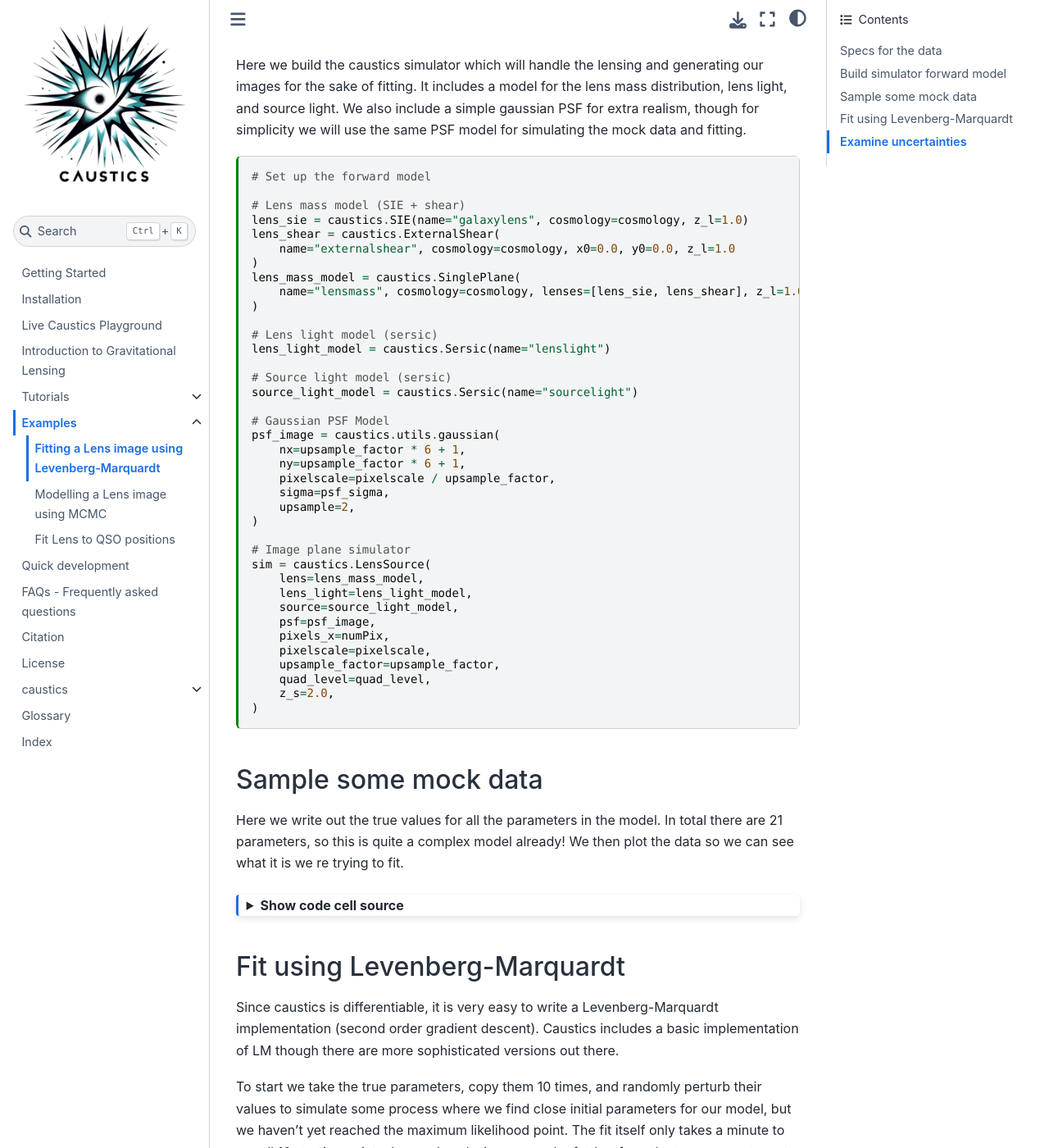
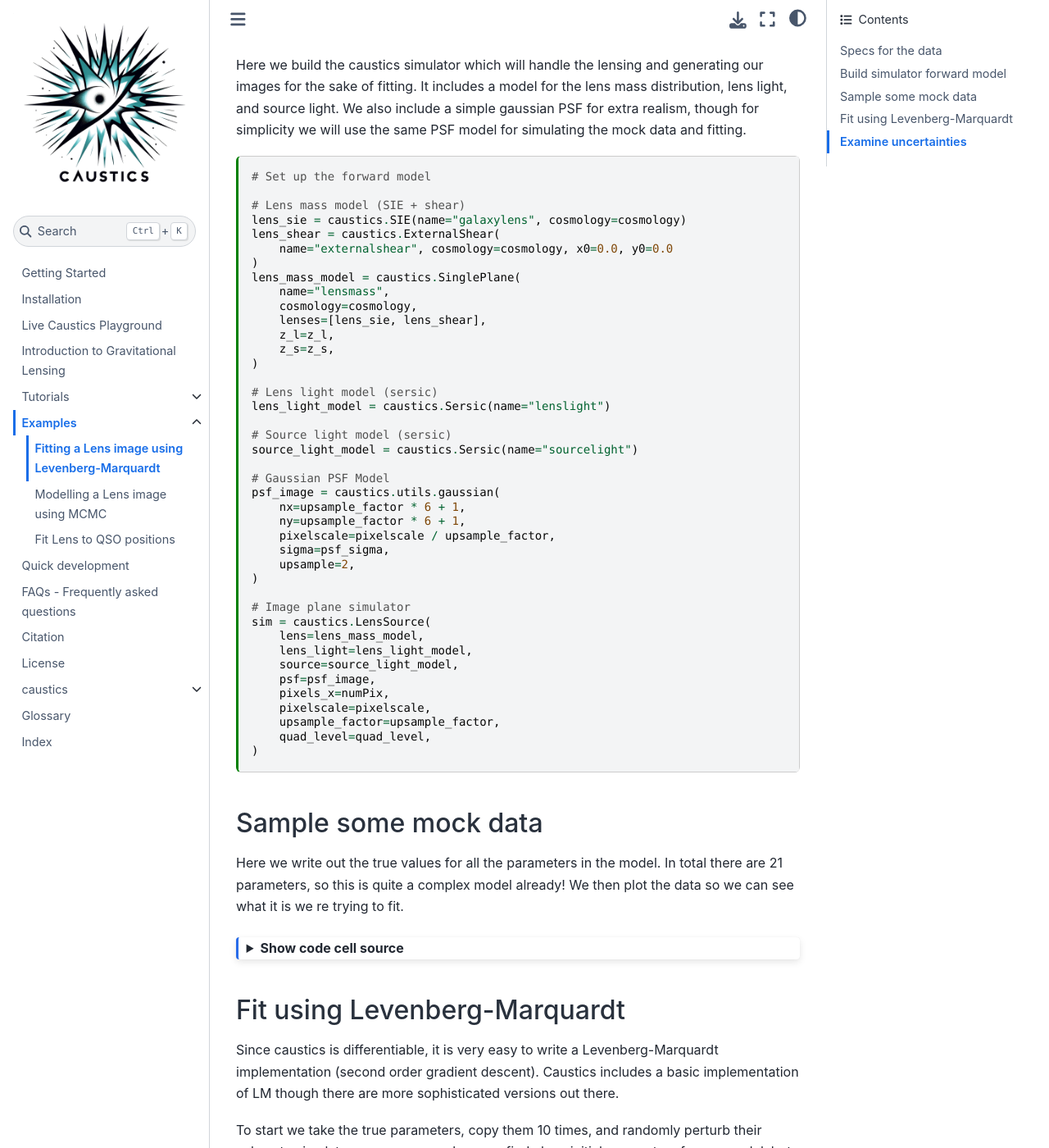
Before and after one commit to Ciela-Institute/caustics, a Jupyter Book: the page built from docs/source/examples/Example_ImageFit_LM.ipynb, in a window 1280 px wide and 1400 px high, scrolled down 1195 px. Shown: the whole window at 82% size. Built offline with Jupyter Book 1.0.4 settings and Sphinx 7.4.7 and the Sphinx Book theme 1.1.4, drawn with Linux system fonts in a browser that asks for light colours; pages that are not in the unit, such as notebooks, are missing from menus; some of the changed lines change nothing that is shown.

Commit message:
update docs with new z_s param

```diff
--- a/README.md
+++ b/README.md
@@ -36,13 +36,13 @@
 import torch
 
 cosmology = caustics.FlatLambdaCDM()
-sie = caustics.SIE(cosmology=cosmology, name="lens")
+sie = caustics.SIE(cosmology=cosmology, name="lens", z_l=0.5, z_s=1.0)
 src = caustics.Sersic(name="source")
 lnslt = caustics.Sersic(name="lenslight")
 
 x = torch.tensor([
-#   z_s  z_l   x0   y0   q    phi     b    x0   y0   q     phi    n    Re
-    1.5, 0.5, -0.2, 0.0, 0.4, 1.5708, 1.7, 0.0, 0.0, 0.5, -0.985, 1.3, 1.0,
+#   x0   y0   q    phi     b    x0   y0   q     phi    n    Re
+    -0.2, 0.0, 0.4, 1.5708, 1.7, 0.0, 0.0, 0.5, -0.985, 1.3, 1.0,
 #   Ie    x0   y0   q    phi  n   Re   Ie
     5.0, -0.2, 0.0, 0.8, 0.0, 1., 1.0, 10.0
 ])  # fmt: skip
--- a/docs/source/intro.md
+++ b/docs/source/intro.md
@@ -30,13 +30,13 @@
 import torch
 
 cosmology = caustics.FlatLambdaCDM()
-sie = caustics.SIE(cosmology=cosmology, name="lens")
+sie = caustics.SIE(cosmology=cosmology, name="lens", z_l=0.5, z_s=1.0)
 src = caustics.Sersic(name="source")
 lnslt = caustics.Sersic(name="lenslight")
 
 x = torch.tensor([
-#   z_s  z_l   x0   y0   q    phi     b    x0   y0   q     phi    n    Re
-    1.5, 0.5, -0.2, 0.0, 0.4, 1.5708, 1.7, 0.0, 0.0, 0.5, -0.985, 1.3, 1.0,
+#    x0   y0   q    phi     b    x0   y0   q     phi    n    Re
+    -0.2, 0.0, 0.4, 1.5708, 1.7, 0.0, 0.0, 0.5, -0.985, 1.3, 1.0,
 #   Ie    x0   y0   q    phi  n   Re   Ie
     5.0, -0.2, 0.0, 0.8, 0.0, 1., 1.0, 10.0
 ])  # fmt: skip
```
Also changed, not shown: docs/source/examples/Example_ImageFit_LM.ipynb, docs/source/examples/Example_ImageFit_MCMC.ipynb, docs/source/examples/Example_QSOLensFit.ipynb, docs/source/gravlensingintro.ipynb, docs/source/tutorials/Introduction.ipynb, docs/source/tutorials/InvertLensEquation.ipynb, docs/source/tutorials/LensZoo.ipynb, docs/source/tutorials/Microlensing.ipynb, docs/source/tutorials/MultiplaneDemo.ipynb, docs/source/tutorials/VisualizeCaustics.ipynb.
